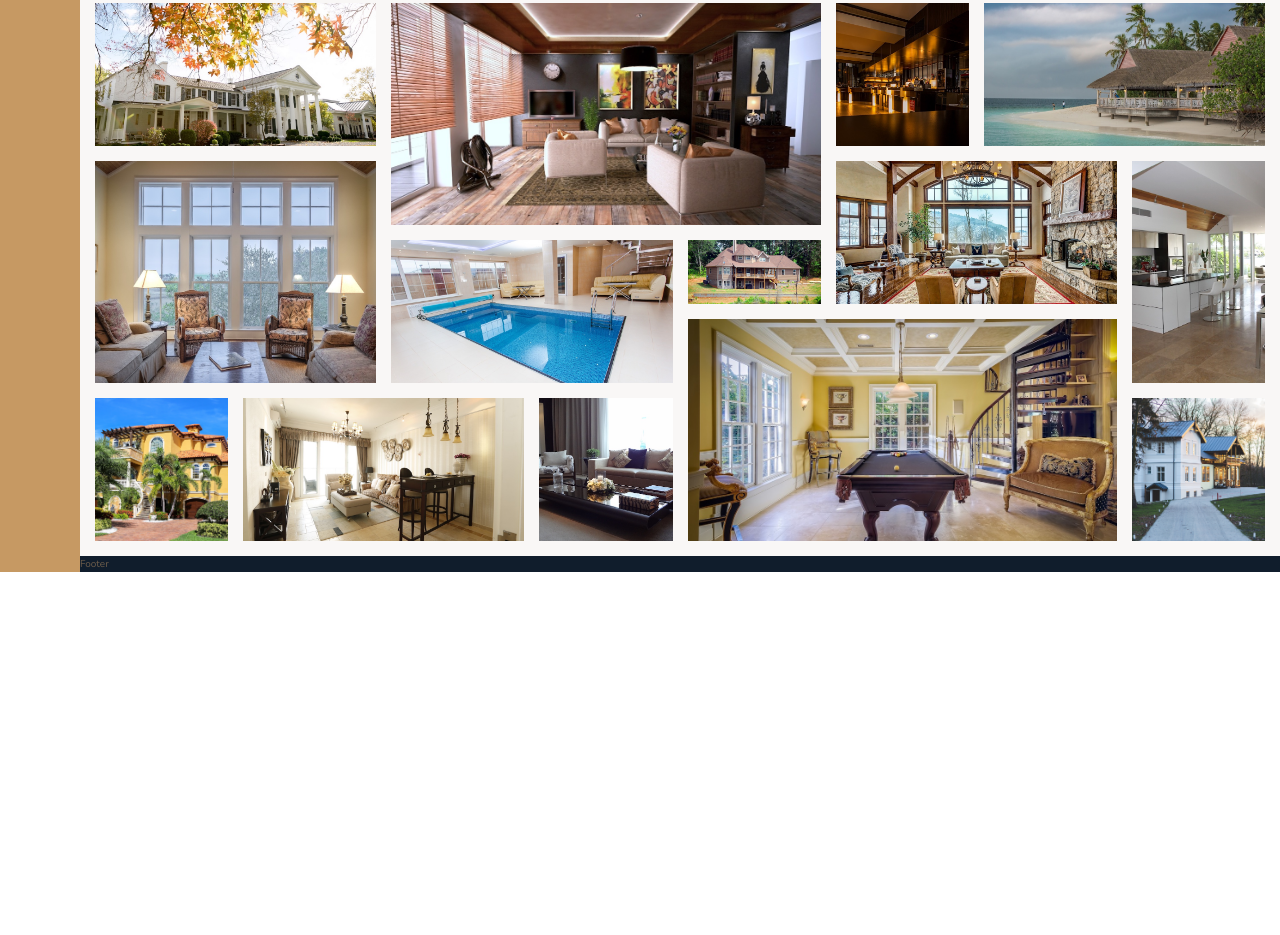
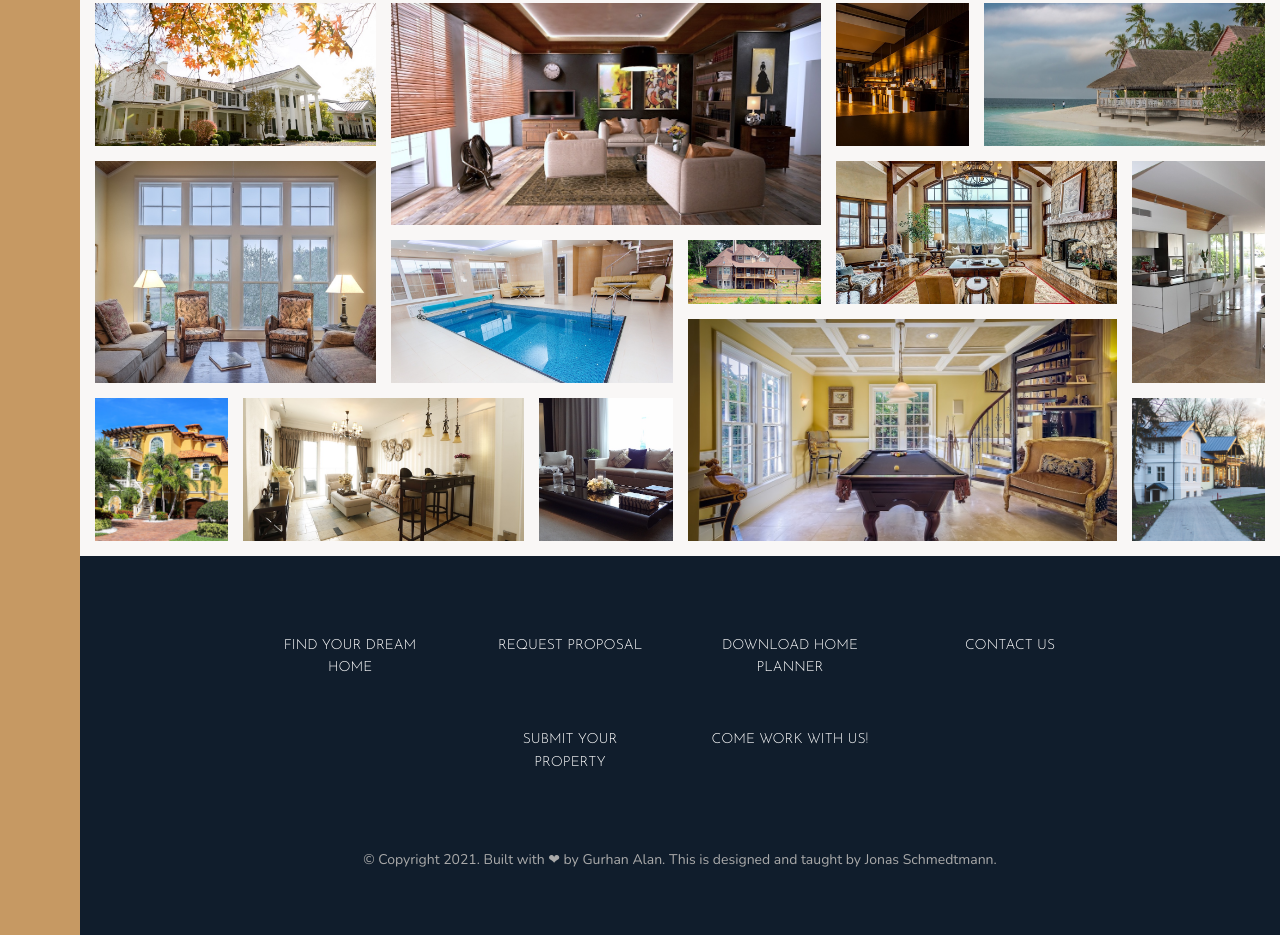
Before and after one commit to gurhanalan/Website-Project-RealEstate-Nexter, a website: page index.html in a window 1280 px wide. Shown: the part 3108-4043 px from the top of the page. Before the commit the page ends 3680 px from the top, so only its background shows below. Drawn offline with nearby package versions, Linux system fonts and the light colour scheme.

Commit message:
Add Footer section

```diff
--- a/index.html
+++ b/index.html
@@ -423,6 +423,32 @@
                 />
             </figure>
         </section>
-        <footer class="footer">Footer</footer>
+        <footer class="footer">
+            <ul class="nav">
+                <li class="nav__item">
+                    <a href="#" class="nav__link">Find your dream home</a>
+                </li>
+                <li class="nav__item">
+                    <a href="#" class="nav__link">Request proposal</a>
+                </li>
+                <li class="nav__item">
+                    <a href="#" class="nav__link">Download home planner</a>
+                </li>
+                <li class="nav__item">
+                    <a href="#" class="nav__link">Contact us</a>
+                </li>
+                <li class="nav__item">
+                    <a href="#" class="nav__link">Submit your property</a>
+                </li>
+                <li class="nav__item">
+                    <a href="#" class="nav__link">Come work with us!</a>
+                </li>
+            </ul>
+
+            <p class="copyright">
+                &copy; Copyright 2021. Built with ❤ by Gurhan Alan. This is
+                designed and taught by Jonas Schmedtmann.
+            </p>
+        </footer>
     </body>
 </html>
--- a/sass/_footer.scss
+++ b/sass/_footer.scss
@@ -1,4 +1,48 @@
 .footer {
     background-color: $color-secondary;
     grid-column: full-start/full-end;
+    padding: 5vw;
 }
+
+.nav {
+    list-style: none;
+    /* display: grid;
+    grid-template-columns: repeat(auto-fit, minmax(15rem, 1fr));
+    gap: 2rem;
+    align-items: center; */
+    display: flex;
+    flex-wrap: wrap;
+    justify-content: center;
+    align-items: baseline;
+
+    gap: 2rem;
+    &__item {
+        flex: 0 0 20rem;
+    }
+
+    &__link:link,
+    &__link:visited {
+        text-decoration: none;
+        font-size: 1.4rem;
+        color: #fff;
+        font-family: $font-display;
+        text-transform: uppercase;
+        text-align: center;
+        padding: 1.5rem;
+        display: block;
+    }
+
+    &__link:hover,
+    &__link:active {
+        background-color: rgba(#fff, $alpha: 0.05);
+        transform: translateY(-3px);
+    }
+}
+
+.copyright {
+    font-size: 1.4rem;
+    color: $color-grey-light-2;
+    margin: 6rem auto 0;
+    text-align: center;
+    width: 70%;
+}
--- a/sass/_gallery.scss
+++ b/sass/_gallery.scss
@@ -9,9 +9,6 @@
     padding: 1.5rem;
 
     &__item {
-        // width: 100%;
-        // height: 100%;
-
         &--1 {
             grid-row: 1/3;
             grid-column: 1/3;
```
Also changed, not shown: css/style.css.
